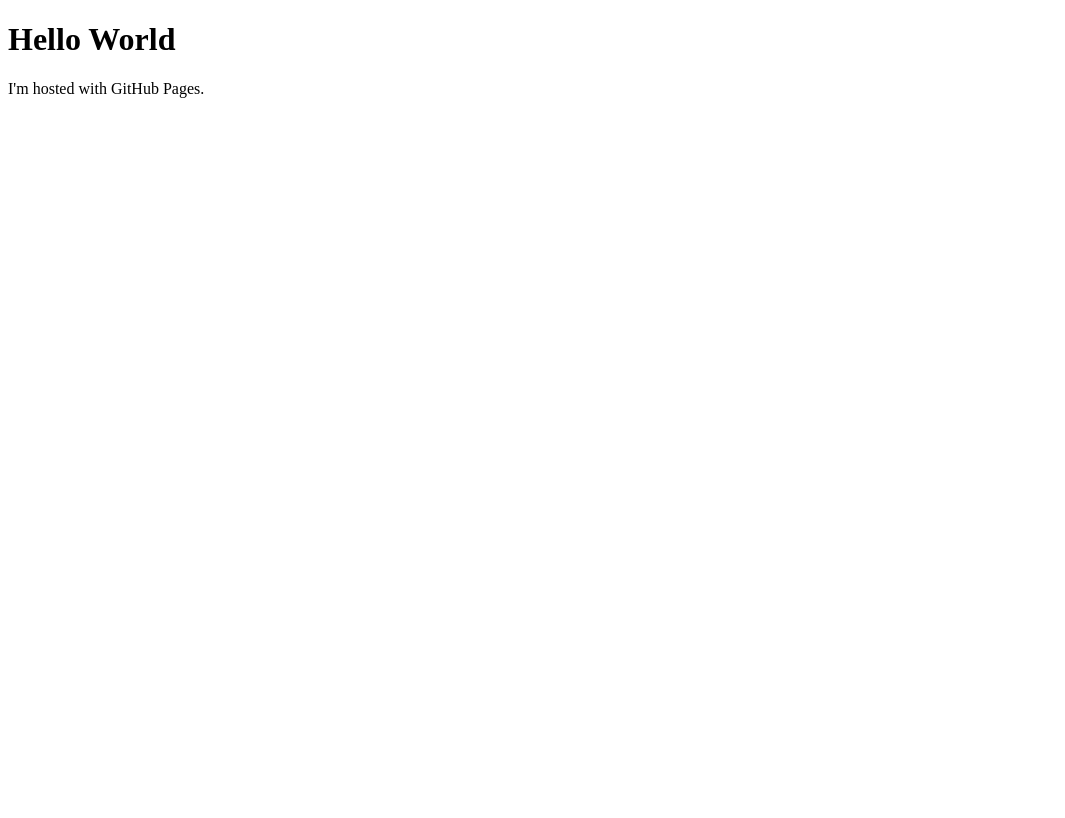
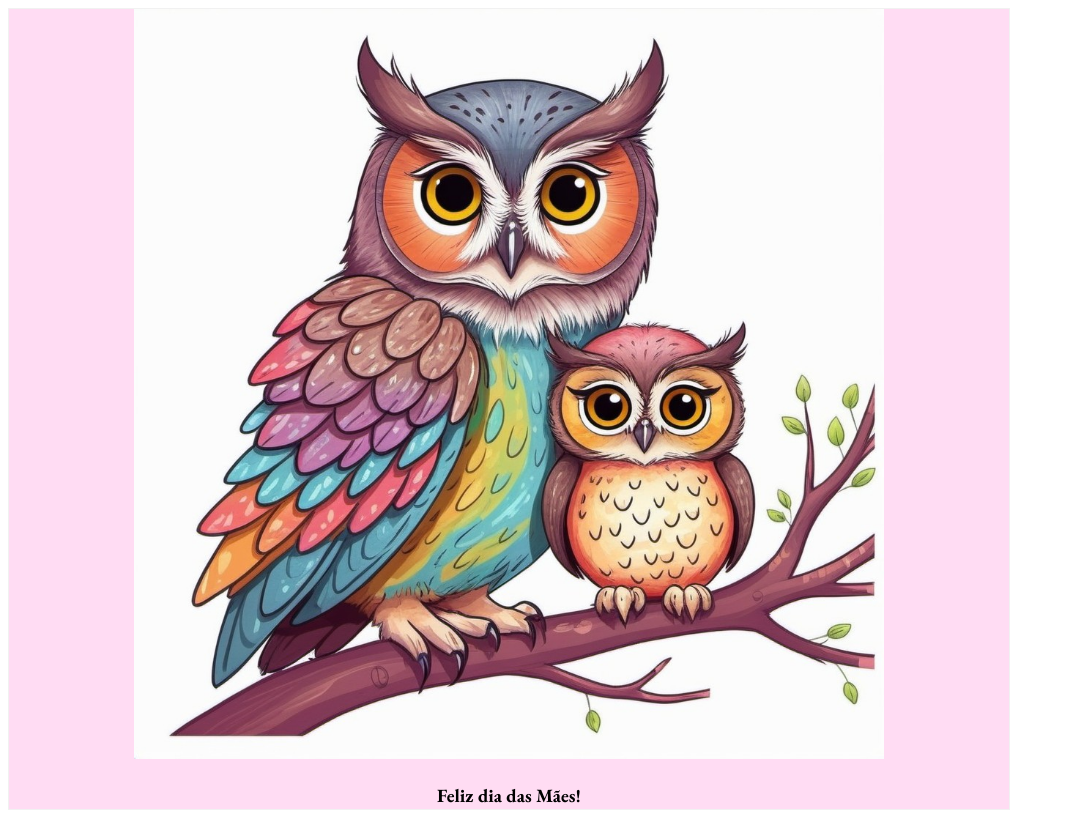
Before and after one commit to MarcelSF/family-card.github.io, a plain HTML site: page index.html in a window 1280 px wide. Shown: the whole page, without its empty margins (0-1065 px from the left). Drawn offline with nearby package versions, Linux system fonts and the light colour scheme.

Commit message:
Add initial card

```diff
--- a/index.html
+++ b/index.html
@@ -1,9 +1,33 @@
 <!DOCTYPE html>
-<html>
+<html lang="en">
+
+<head>
+  <meta name="viewport" content="width=device-width, initial-scale=1.0" />
+  <title>Mother's day Card</title>
+  <!-- Google Font-->
+  <link href="https://fonts.googleapis.com/css2?family=Poppins&display=swap" rel="stylesheet" />
+  <!-- Stylesheet -->
+  <link rel="stylesheet" href="style.css" />
+  <link rel="preconnect" href="https://fonts.googleapis.com">
+  <link rel="preconnect" href="https://fonts.gstatic.com" crossorigin>
+  <link href="https://fonts.googleapis.com/css2?family=EB+Garamond:ital,wght@0,400..800;1,400..800&display=swap"
+    rel="stylesheet">
+</head>
 
 <body>
-  <h1>Hello World</h1>
-  <p>I'm hosted with GitHub Pages.</p>
+  <div class="flip-card">
+    <div class="flip-card-inner">
+      <div class="flip-card-front">
+        <img src="owl.jpg" alt="Avatar" style="width:750px;height:750px;">
+        <h3>Feliz dia das Mães!</h3>
+      </div>
+      <div class="flip-card-back">
+        <h1>John Doe</h1>
+        <p>Architect & Engineer</p>
+        <p>We love that guy</p>
+      </div>
+    </div>
+  </div>
 </body>
 
 </html>
--- /dev/null
+++ b/style.css
@@ -0,0 +1,54 @@
+/* The flip card container - set the width and height to whatever you want. We have added the border property to demonstrate that the flip itself goes out of the box on hover (remove perspective if you don't want the 3D effect */
+body {
+  font-family: "EB Garamond", serif;
+  font-optical-sizing: auto;
+  font-style: normal;
+}
+
+.flip-card {
+  background-color: transparent;
+  width: 1000px;
+  height: 800px;
+  border: 1px solid #f1f1f1;
+  perspective: 1000px;
+  /* Remove this if you don't want the 3D effect */
+}
+
+/* This container is needed to position the front and back side */
+.flip-card-inner {
+  position: relative;
+  width: 100%;
+  height: 100%;
+  text-align: center;
+  transition: transform 0.8s;
+  transform-style: preserve-3d;
+}
+
+/* Do an horizontal flip when you move the mouse over the flip box container */
+.flip-card:hover .flip-card-inner {
+  transform: rotateY(180deg);
+}
+
+/* Position the front and back side */
+.flip-card-front,
+.flip-card-back {
+  position: absolute;
+  width: 100%;
+  height: 100%;
+  -webkit-backface-visibility: hidden;
+  /* Safari */
+  backface-visibility: hidden;
+}
+
+/* Style the front side (fallback if image is missing) */
+.flip-card-front {
+  background-color: #ffdcf3;
+  color: black;
+}
+
+/* Style the back side */
+.flip-card-back {
+  background-color: rgb(87, 171, 255);
+  color: white;
+  transform: rotateY(180deg);
+}
```
Also changed, not shown: owl.jpg (added), 1 other file.
